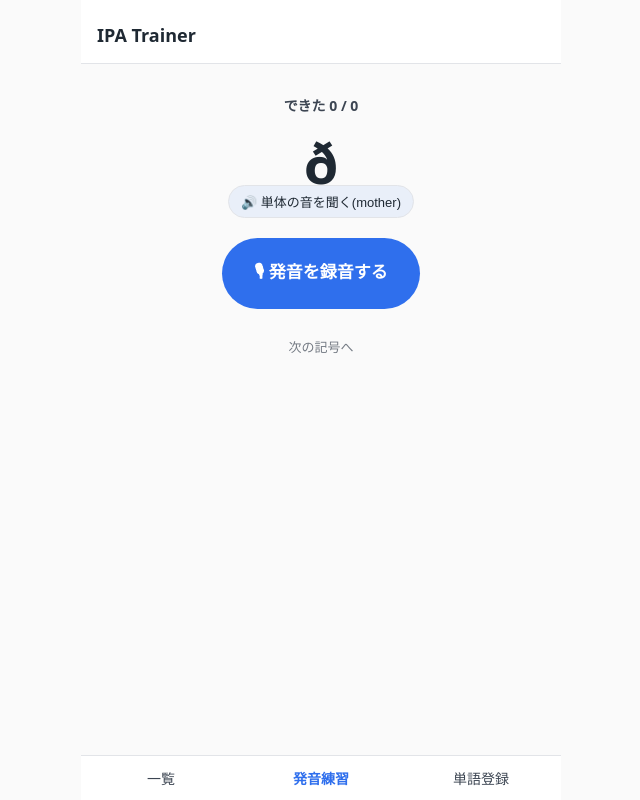
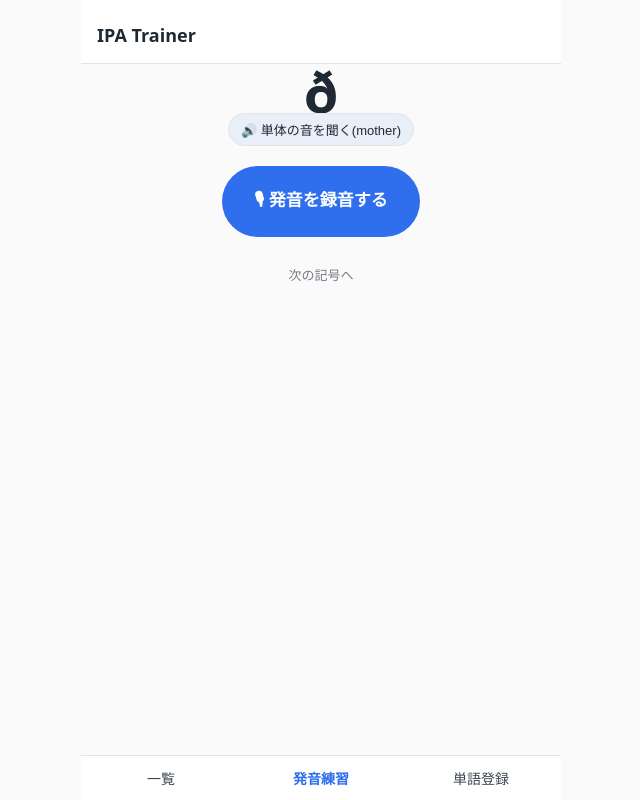
Before and after one commit to MYne0915/ipa-trainer, a React (Vite) app: page / in a window 1280 px wide. Both pictures are taken after a click on the button "発音練習". Shown: the whole page, without its empty margins (319-959 px from the left). Built offline with nearby package versions, Linux system fonts and the light colour scheme.

Commit message:
Remove session tally from practice screen
Practice is meant to be repeated indefinitely, not scored per session.

```diff
--- a/src/App.css
+++ b/src/App.css
@@ -159,12 +159,6 @@
 }
 
 .quiz__score {
-  font-size: 14px;
-  font-weight: 600;
-  text-align: center;
-}
-
-.practice__score {
   font-size: 14px;
   font-weight: 600;
   text-align: center;
--- a/src/components/PronunciationPractice.tsx
+++ b/src/components/PronunciationPractice.tsx
@@ -37,7 +37,6 @@ export function PronunciationPractice({ weakWords, onRated }: Props) {
   const [isRecording, setIsRecording] = useState(false);
   const [recordedUrl, setRecordedUrl] = useState<string | null>(null);
   const [micError, setMicError] = useState<string | null>(null);
-  const [tally, setTally] = useState({ ok: 0, total: 0 });
 
   const mediaRecorderRef = useRef<MediaRecorder | null>(null);
   const chunksRef = useRef<Blob[]>([]);
@@ -83,14 +82,11 @@ export function PronunciationPractice({ weakWords, onRated }: Props) {
   const rate = (wasGood: boolean) => {
     const map = recordAnswer(current.phoneme.symbol, wasGood);
     onRated(map);
-    setTally((t) => ({ ok: t.ok + (wasGood ? 1 : 0), total: t.total + 1 }));
     next();
   };
 
   return (
     <div className="screen practice">
-      <p className="practice__score">できた {tally.ok} / {tally.total}</p>
-
       <div className="practice__prompt">
         <span className="practice__symbol">{current.phoneme.symbol}</span>
         <button type="button" className="chip" onClick={() => speak(current.example)}>
```
